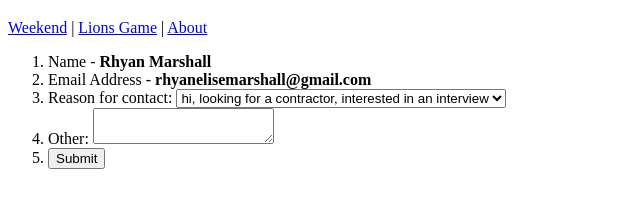
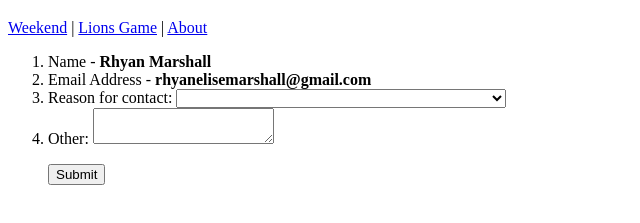
Before and after one commit to rhyanmarshall/mi349_blog, a plain HTML site: page contact.html in a window 1280 px wide. Shown: the part 61-284 px from the top of the page, without its empty margins (0-640 px from the left). Drawn offline with Linux system fonts and the light colour scheme.

Commit message:
final form

```diff
--- a/contact.html
+++ b/contact.html
@@ -19,15 +19,16 @@
           <li>
             <label for="reason">Reason for contact:</label>
             <select name="reason" id="reason">
+              <option value="hi"></option>
               <option value="hi">hi, looking for a contractor, interested in an interview</option>
             </select>
         </li>
           <li>
             <label>Other: <textarea name="message"></textarea></label>
           </li>
-          <li>
+          <p>
             <button type="submit">Submit</button>
-          </li>
+          </p>
         </form>
     </ol>
 </body>
```
